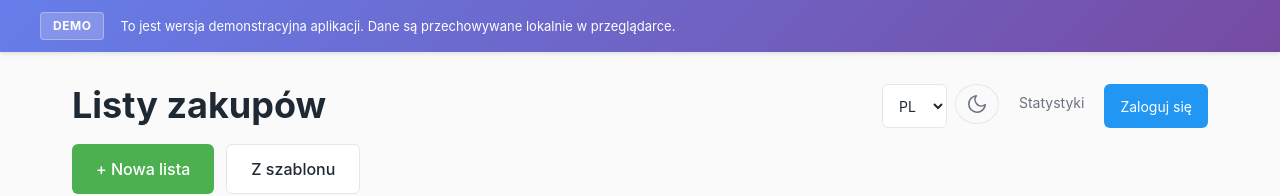
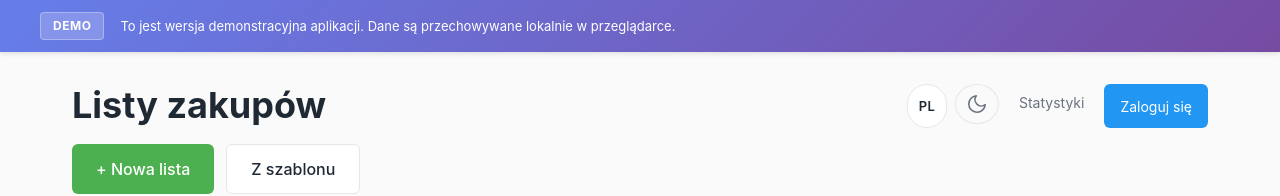
Before and after one commit to Nyweron/Pocket-Shopping-List, an Angular app: page / in a window 1280 px wide. Shown: the top 196 px of the page. Built offline with nearby package versions, Linux system fonts and the light colour scheme.

Commit message:
feat(shopping-lists): replace language select with single-tap PL/EN toggle

```diff
--- a/src/app/services/translate.service.ts
+++ b/src/app/services/translate.service.ts
@@ -24,6 +24,8 @@ const TRANSLATIONS: Record<Lang, Record<string, string>> = {
     'app.list_name': 'Nazwa listy',
     'app.create': 'Utwórz',
     'app.cancel': 'Anuluj',
+    'app.lang_switch_to_en': 'Przełącz na angielski',
+    'app.lang_switch_to_pl': 'Przełącz na polski',
     'app.products': 'Produkty',
     'app.created': 'Utworzono',
     'app.shared_badge': 'Udostępnione',
@@ -120,6 +122,8 @@ const TRANSLATIONS: Record<Lang, Record<string, string>> = {
     'app.list_name': 'List name',
     'app.create': 'Create',
     'app.cancel': 'Cancel',
+    'app.lang_switch_to_en': 'Switch to English',
+    'app.lang_switch_to_pl': 'Switch to Polish',
     'app.products': 'Products',
     'app.created': 'Created',
     'app.shared_badge': 'Shared',
--- a/src/app/shopping-lists/shopping-lists.component.css
+++ b/src/app/shopping-lists/shopping-lists.component.css
@@ -155,14 +155,37 @@
   background: var(--color-bg-subtle);
 }
 
-.lang-select {
-  padding: 0.5rem 0.75rem;
-  border-radius: 6px;
+.btn-lang {
+  min-width: 40px;
+  height: 40px;
+  padding: 0 0.65rem;
+  border-radius: 999px;
   border: 1px solid var(--color-border-soft);
   background: var(--color-bg-elevated);
   color: var(--color-text-primary);
-  font-size: 0.875rem;
+  font-size: 0.8125rem;
+  font-weight: 600;
+  letter-spacing: 0.02em;
   cursor: pointer;
+  display: inline-flex;
+  align-items: center;
+  justify-content: center;
+  flex-shrink: 0;
+  transition: background 0.2s, transform 0.15s, border-color 0.2s;
+}
+
+.btn-lang:hover {
+  background: var(--color-bg-subtle);
+  border-color: var(--color-border-strong);
+}
+
+.btn-lang:active {
+  transform: scale(0.96);
+}
+
+.btn-lang:focus-visible {
+  outline: 2px solid var(--color-accent, #60a5fa);
+  outline-offset: 2px;
 }
 
 .btn-stats {
--- a/src/app/shopping-lists/shopping-lists.component.html
+++ b/src/app/shopping-lists/shopping-lists.component.html
@@ -3,10 +3,16 @@
     <div class="header-top">
       <h1>{{ 'app.title' | translate }}</h1>
       <div class="header-actions">
-        <select [ngModel]="translate.currentLang()" (ngModelChange)="translate.setLang($event)" class="lang-select">
-          <option value="pl">PL</option>
-          <option value="en">EN</option>
-        </select>
+        <button
+          type="button"
+          class="btn-lang"
+          data-testid="lang-toggle"
+          (click)="toggleLang()"
+          [attr.aria-label]="translate.currentLang() === 'pl' ? translate.get('app.lang_switch_to_en') : translate.get('app.lang_switch_to_pl')"
+          [attr.title]="translate.currentLang() === 'pl' ? translate.get('app.lang_switch_to_en') : translate.get('app.lang_switch_to_pl')"
+        >
+          {{ translate.currentLang() === 'pl' ? 'PL' : 'EN' }}
+        </button>
         <button
           type="button"
           class="btn-theme"
--- a/src/app/shopping-lists/shopping-lists.component.ts
+++ b/src/app/shopping-lists/shopping-lists.component.ts
@@ -127,4 +127,8 @@ export class ShoppingListsComponent implements OnInit {
     this.shoppingListService.unarchiveList(id);
     this.loadLists();
   }
+
+  toggleLang(): void {
+    this.translate.setLang(this.translate.currentLang() === 'pl' ? 'en' : 'pl');
+  }
 }
```
